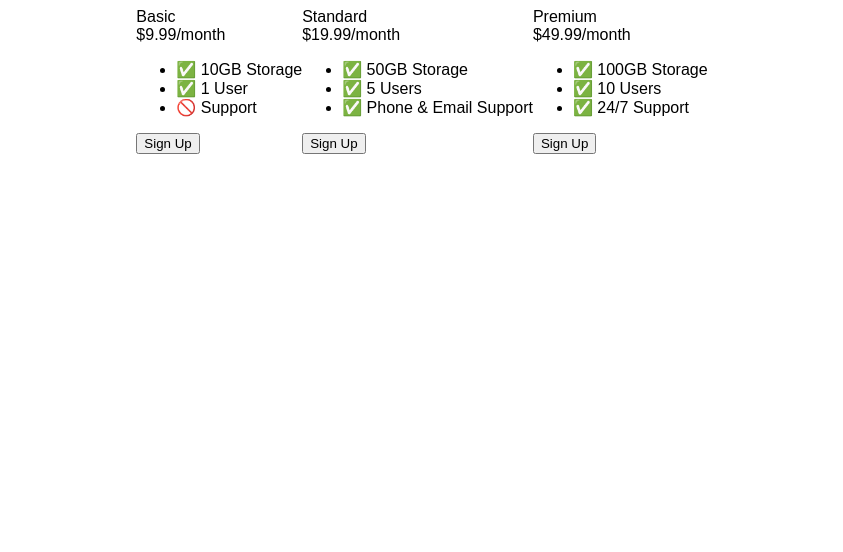
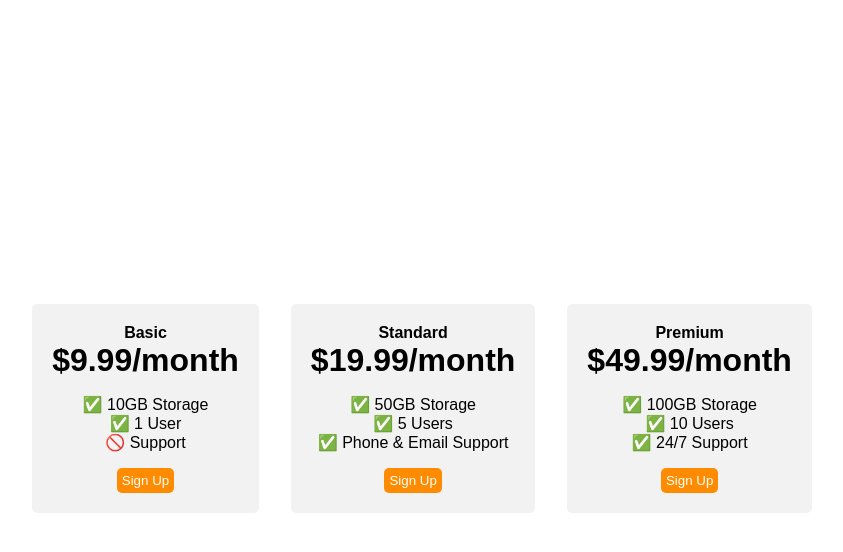
Before and after one commit to duhnuker/9.4-Flexbox-Pricing-Table-Project, a plain HTML site: page index.html in a window 1280 px wide. Shown: the whole page, without its empty margins (218-1061 px from the left). Drawn offline with Linux system fonts and the light colour scheme; a web font is replaced by a local one.

Commit message:
exercism complete

```diff
--- a/index.html
+++ b/index.html
@@ -11,15 +11,53 @@
     <style>
       body {
         font-family: "Sono", sans-serif;
+        text-align: center;
       }
 
       .pricing-container {
         display: flex;
         justify-content: center;
+        align-items: center;
+        height: 100vh;
+        gap: 2rem;
       }
+
+      .pricing-plan {
+        background-color: #f2f2f2f2;
+        border-radius: 5px;
+        padding: 20px;
+      }
+
+      .plan-title {
+        font-weight: bold;
+      }
+
+      .plan-price {
+        font-size: 2rem;
+        font-weight: bold;
+      }
+
+      ul, li {
+        list-style-type: none;
+        padding: 0;
+        gap: ;
+      }
+
+      .plan-button {
+        background-color: darkorange;
+        color: white;
+        border: none;
+        padding: 5px;
+        border-radius: 5px;
+      }
+
+
 
       /* Hint: What can you do with a media query and flexbox? */
       @media (max-width: 1250px) {
+        .pricing-container {
+          flex-direction: column;
+        }
       }
     </style>
   </head>
```
